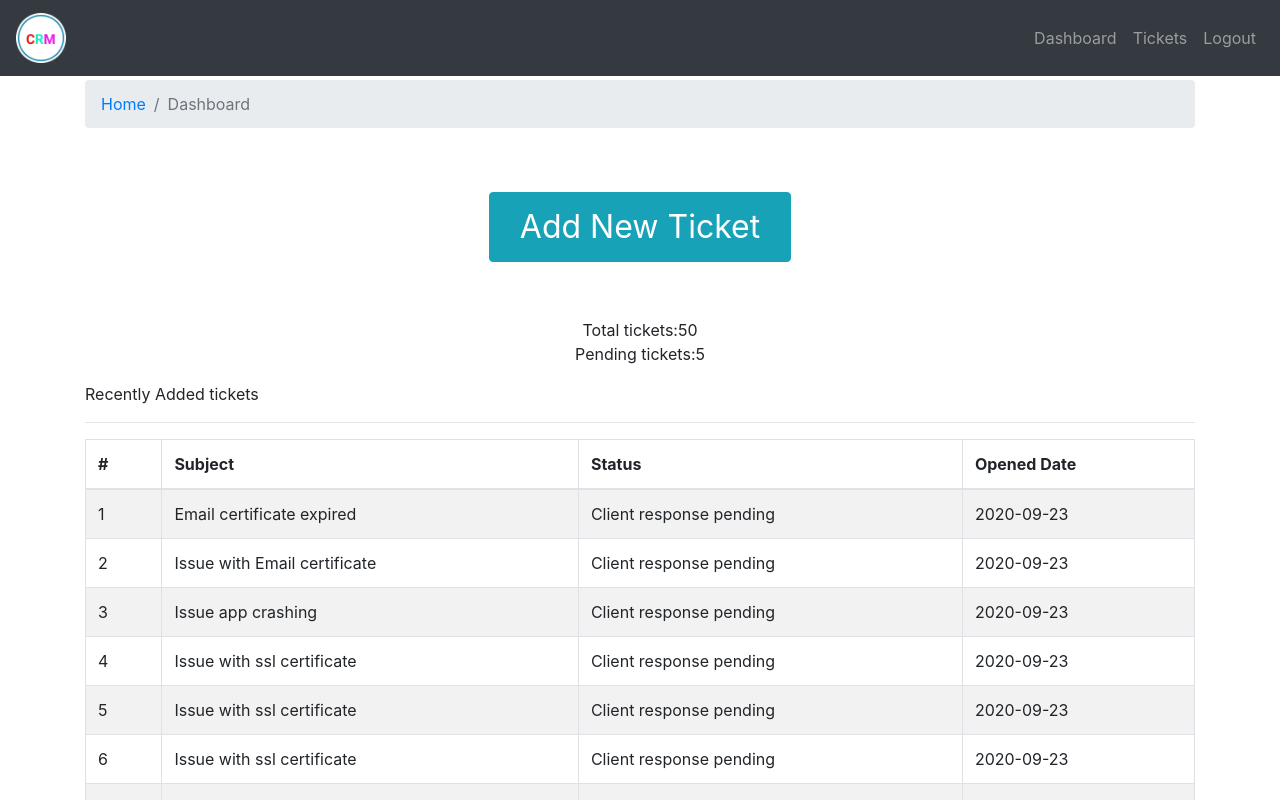
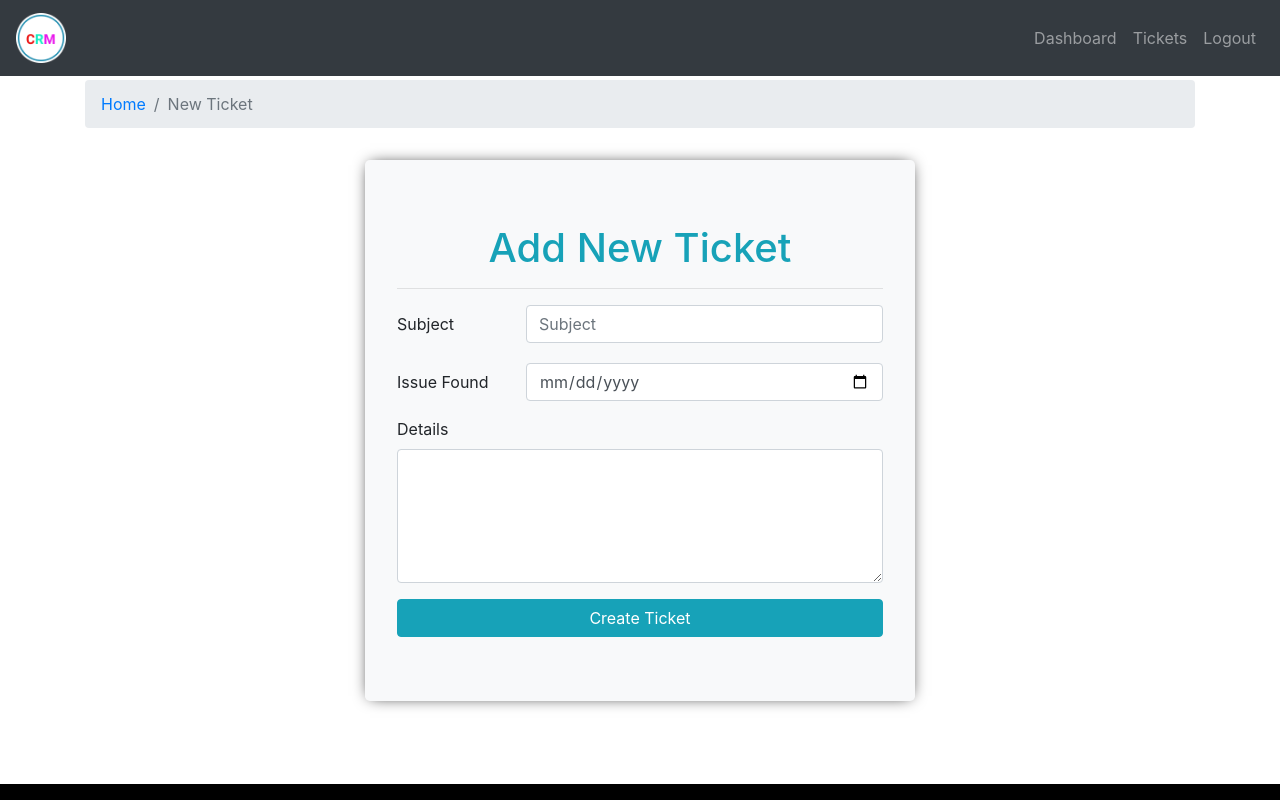
Before and after one commit to manish267/crm-frontend, a React (Create React App) app: page / in a window 1280 px wide. Shown: the top 800 px of the page. Built offline with nearby package versions, Linux system fonts and the light colour scheme; the HTML template or start-up script is replaced by a standard one.

Commit message:
add new ticket form added

```diff
--- a/src/App.js
+++ b/src/App.js
@@ -1,6 +1,7 @@
 import './App.css';
 import { DefaultLayout } from './layout/DefaultLayout';
-import Dashboard from './pages/dashboard/Dashboard.page';
+// import Dashboard from './pages/dashboard/Dashboard.page';
+import { AddTicket } from './pages/new-ticket/AddTicket.page';
 // import {Entry} from './pages/entry/Entry.page';
 
 function App() {
@@ -8,7 +9,8 @@
     <div className="App">
       {/* <Entry/> */}
       <DefaultLayout>
-        <Dashboard />
+        {/* <Dashboard /> */}
+        <AddTicket />
       </DefaultLayout>
     </div>
   );
--- /dev/null
+++ b/src/components/add-ticket-form/AddTicketForm.comp.js
@@ -0,0 +1,70 @@
+import React from "react";
+import { Jumbotron, Form, Button, Row, Col } from "react-bootstrap";
+import PropTypes from "prop-types";
+
+
+import "./add-ticket-form.style.css";
+
+export const AddTicketForm = ({ handleOnSubmit, handleOnChange, frmDt,frmDataError }) => {
+  return (
+    <Jumbotron className="add-new-ticket bg-light mt-3">
+      <h1 className="text-info text-center">Add New Ticket</h1>
+      <hr />
+      <Form autoComplete="off" onSubmit={handleOnSubmit}>
+        <Form.Group as={Row}>
+          <Form.Label column sm={3}>
+            Subject
+          </Form.Label>
+          <Col sm={9}>
+            <Form.Control
+              name="subject"
+              placeholder="Subject"
+              onChange={handleOnChange}
+              value={frmDt.subject}
+              required
+            />
+            <Form.Text className="text-danger">{frmDataError.subject && "Subject is required or should be greater than 3 characters" }</Form.Text>
+          </Col>
+        </Form.Group>
+
+        <Form.Group as={Row}>
+          <Form.Label column sm={3}>
+            Issue Found
+          </Form.Label>
+          <Col sm={9}>
+            <Form.Control
+              type="date"
+              name="issueDate"
+              onChange={handleOnChange}
+              value={frmDt.issueDate}
+              required
+            />
+          </Col>
+        </Form.Group>
+
+        <Form.Group>
+          <Form.Label>Details</Form.Label>
+          <Form.Control
+            as="textarea"
+            name="detail"
+            rows="5"
+            onChange={handleOnChange}
+            value={frmDt.detail}
+            required
+          ></Form.Control>
+        </Form.Group>
+
+        <Button type="sumbit" variant="info" block>
+          Create Ticket
+        </Button>
+      </Form>
+    </Jumbotron>
+  );
+};
+
+AddTicketForm.propTypes = {
+  handleOnSubmit: PropTypes.func.isRequired,
+  handleOnChange: PropTypes.func.isRequired,
+  frmDt: PropTypes.object.isRequired,
+  frmDataError: PropTypes.object.isRequired,
+};
--- /dev/null
+++ b/src/components/add-ticket-form/add-ticket-form.style.css
@@ -0,0 +1,7 @@
+
+.add-new-ticket{
+    box-shadow:0px 0px 15px -5px black;
+    margin-left:auto;
+    margin-right: auto;
+    max-width:550px;
+}
--- /dev/null
+++ b/src/pages/new-ticket/AddTicket.page.js
@@ -0,0 +1,75 @@
+import React,{useEffect, useState} from 'react';
+import {Container,Row,Col} from 'react-bootstrap';
+import { AddTicketForm } from '../../components/add-ticket-form/AddTicketForm.comp';
+import { PageBreadcrumb } from '../../components/breadcrumb/Breadcrumb.comp';
+
+import { shortText } from "../../utils/validation";
+
+
+const initialFrmDt={
+    subject:'',
+    issueDate:"",
+    detail:"",
+}
+
+const initialFrmError={
+    subject:false,
+    issueDate:false,
+    detail:false,
+}
+
+export const AddTicket = () => {
+    const [frmData, setFrmData] = useState(initialFrmDt);
+    const [frmDataError, setFrmDataError] = useState(initialFrmError);
+
+    useEffect(() => { }, [frmData,frmDataError])
+
+    const handleOnChange=e=>{
+
+        const {name,value}=e.target;
+        console.log(name,value);
+
+        setFrmData({
+            ...frmData,
+            [name]:value
+        })
+        // console.log(name,value);
+    }
+
+
+
+    const handleOnSubmit=async (e)=>{
+        e.preventDefault();
+
+        setFrmDataError(initialFrmError)
+
+        const isSubjectValid=await shortText(frmData.subject);
+
+        setFrmDataError({...frmDataError,subject:!isSubjectValid})
+
+
+        console.log("Form submit request received",frmData);
+
+
+
+
+    }
+
+    return (
+        <Container>
+        <Row>
+            <Col>
+                <PageBreadcrumb page="New Ticket"/>
+            </Col>
+        </Row>
+
+            <Row>
+                <Col>
+                    <AddTicketForm  handleOnChange={handleOnChange} handleOnSubmit={handleOnSubmit} frmDt={frmData}
+                    frmDataError={frmDataError}
+                    />
+                </Col>
+            </Row>
+        </Container>
+    )
+}
--- /dev/null
+++ b/src/utils/validation.js
@@ -0,0 +1,3 @@
+export const shortText=str=>{
+    return str.length >= 3 && str.length <= 100;
+}
```
